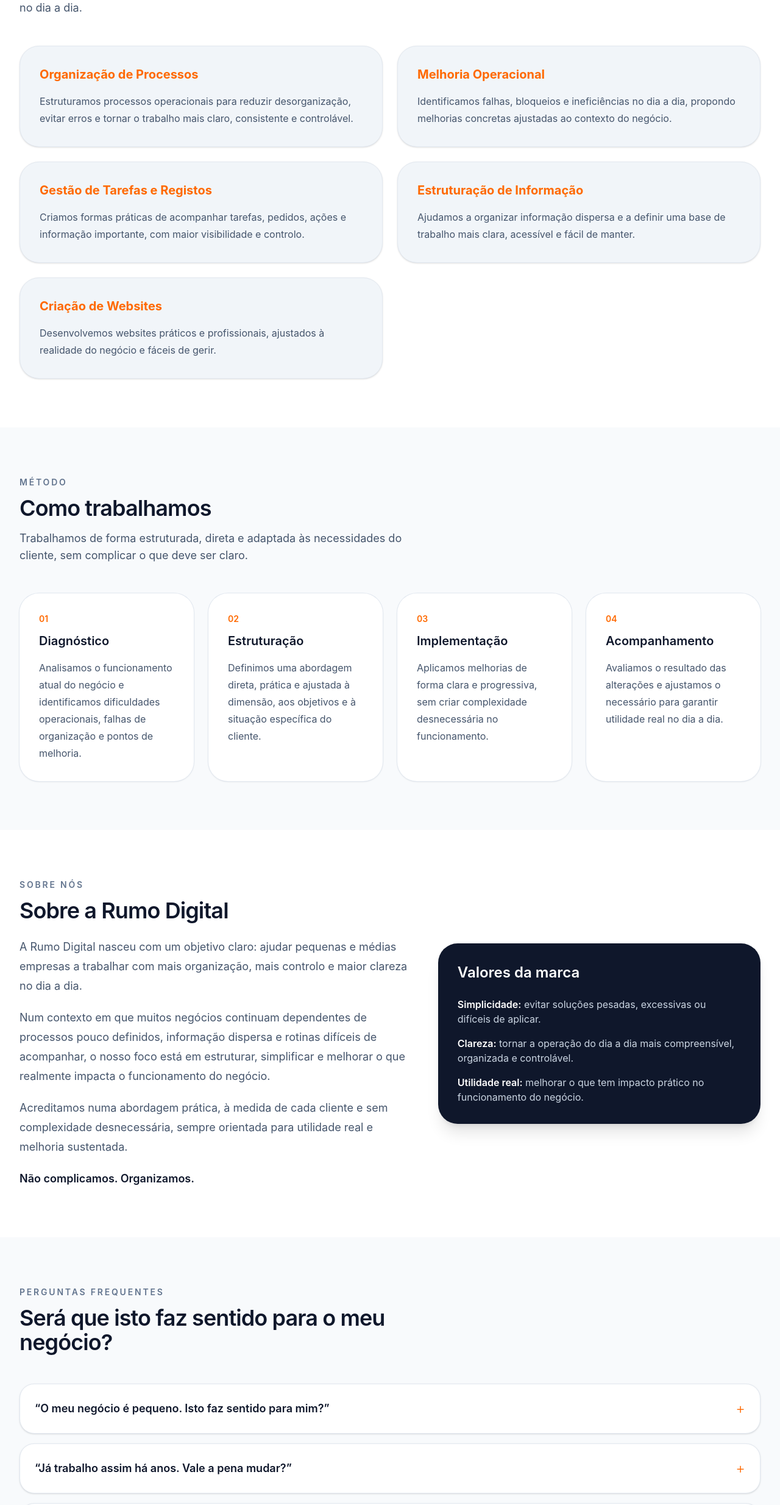
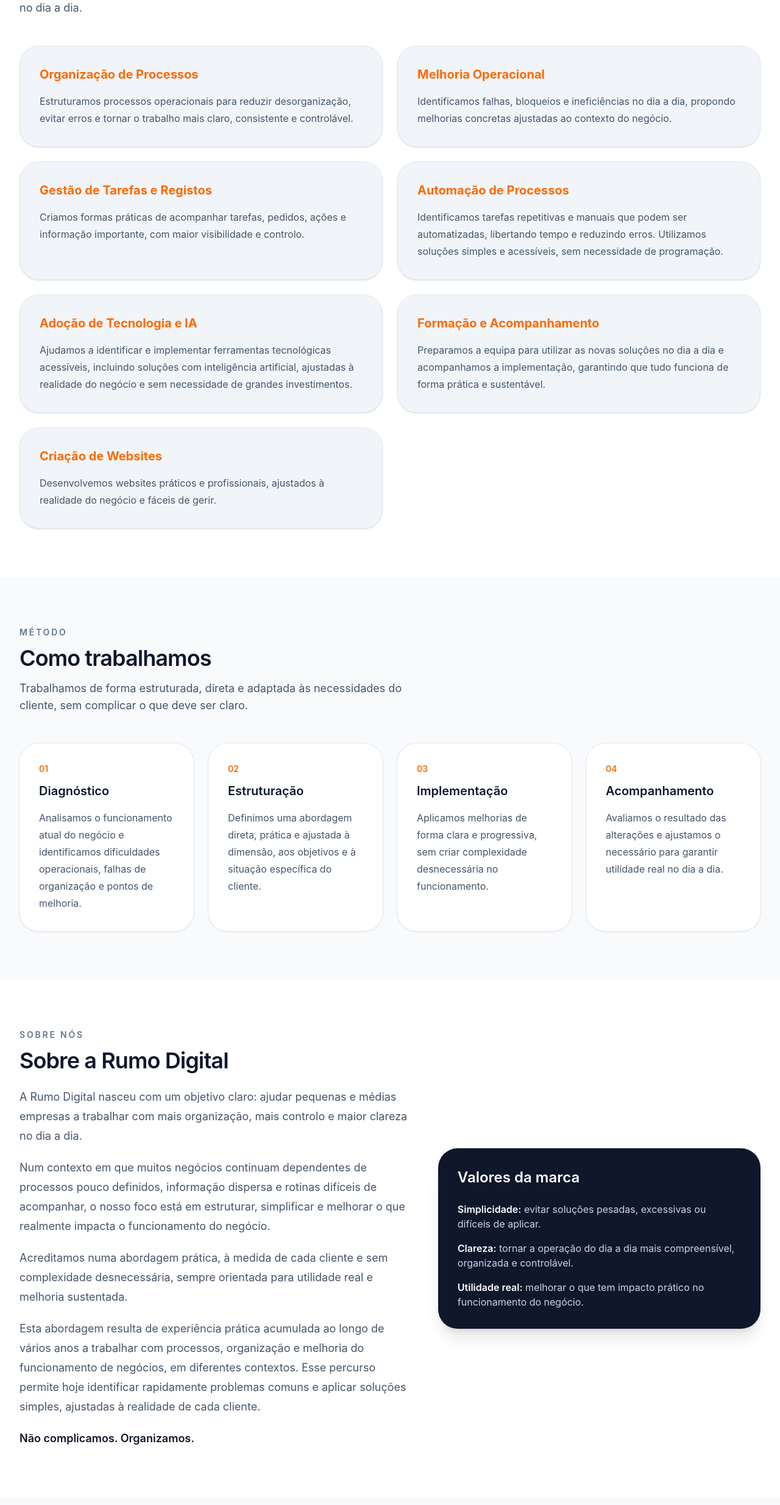
Before and after one commit to joaodmascarenhas/rumo-digital-web, a React (Vite) app: page / in a window 1280 px wide. Shown: the part 1145-3613 px from the top of the page at 61% size. Built offline with nearby package versions, Linux system fonts and the light colour scheme.

Commit message:
Adição e reformulação de serviços

```diff
--- a/src/App.jsx
+++ b/src/App.jsx
@@ -19,8 +19,16 @@
     text: "Criamos formas práticas de acompanhar tarefas, pedidos, ações e informação importante, com maior visibilidade e controlo.",
   },
   {
-      title: "Estruturação de Informação",
-      text: "Ajudamos a organizar informação dispersa e a definir uma base de trabalho mais clara, acessível e fácil de manter.",
+    title: "Automação de Processos",
+    text: "Identificamos tarefas repetitivas e manuais que podem ser automatizadas, libertando tempo e reduzindo erros. Utilizamos soluções simples e acessíveis, sem necessidade de programação.",
+  },
+  {
+    title: "Adoção de Tecnologia e IA",
+    text: "Ajudamos a identificar e implementar ferramentas tecnológicas acessíveis, incluindo soluções com inteligência artificial, ajustadas à realidade do negócio e sem necessidade de grandes investimentos.",
+  },
+  {
+    title: "Formação e Acompanhamento",
+    text: "Preparamos a equipa para utilizar as novas soluções no dia a dia e acompanhamos a implementação, garantindo que tudo funciona de forma prática e sustentável.",
   },
   {
     title: "Criação de Websites",
@@ -307,6 +315,10 @@
                 sem complexidade desnecessária, sempre orientada para utilidade
                 real e melhoria sustentada.
               </p>
+              <p>
+              Esta abordagem resulta de experiência prática acumulada ao longo de vários anos a trabalhar com processos, organização e melhoria do funcionamento de negócios, em diferentes contextos.
+              Esse percurso permite hoje identificar rapidamente problemas comuns e aplicar soluções simples, ajustadas à realidade de cada cliente.
+              </p>
               <p className="font-semibold text-slate-900">
                 Não complicamos. Organizamos.
               </p>
```
Lines whose indentation alone changed are shown as unchanged.
